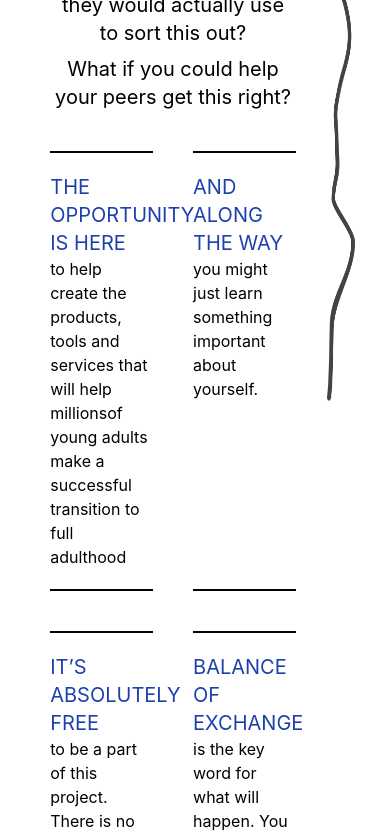
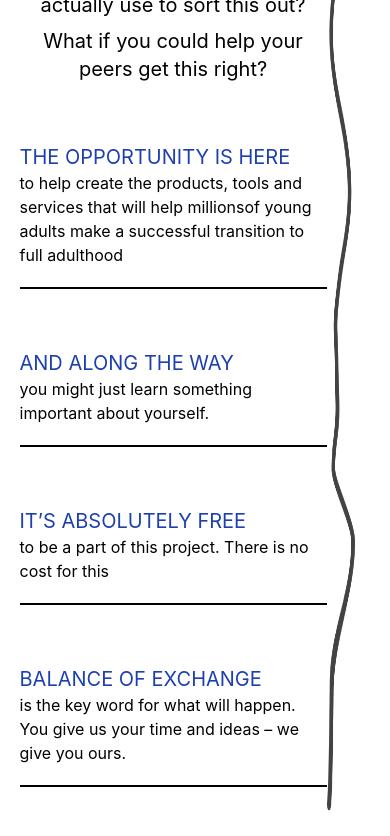
Before and after one commit to Lubwama-Emmanuel/untangled, a React (Create React App) app: page / in a window 390 px wide. Shown: the part 2020-2856 px from the top of the page. Built offline with nearby package versions, Linux system fonts and the light colour scheme.

Commit message:
feat:(mobile responsive)

```diff
--- a/src/components/Offer.jsx
+++ b/src/components/Offer.jsx
@@ -6,7 +6,7 @@ export default function Offer() {
   return (
     <AppSection>
       <div className="grid grid-cols-[7fr_1fr]" id="#what_we_offer">
-        <div className="mx-auto max-w-[80%] ">
+        <div className="mx-auto max-w-[100%] sm:max-w-[80%]">
           <Heading number={2} title={"What we offer?"} />
           <div className="space-y-2 text-center text-xl">
             <p>
@@ -15,7 +15,7 @@ export default function Offer() {
             </p>
             <p>What if you could help your peers get this right?</p>
           </div>
-          <div className="my-10 grid grid-cols-2 gap-10 ">
+          <div className="my-10 grid gap-10 sm:grid-cols-2 ">
             <Offers
               title={"The opportunity is here"}
               desc={
@@ -39,7 +39,11 @@ export default function Offer() {
           </div>
         </div>
         <div>
-          <img src="images/offer.png" alt="offer" className="h-[590px]" />
+          <img
+            src="images/offer.png"
+            alt="offer"
+            className="h-[1000px] sm:h-[590px]"
+          />
         </div>
       </div>
 
@@ -50,7 +54,7 @@ export default function Offer() {
 
 function Offers({ title, desc }) {
   return (
-    <div className="border-b-2 border-t-2 border-[#000] py-5">
+    <div className="border-b-2 border-[#000] py-5 sm:border-t-2">
       <h2 className="text-xl uppercase text-blue-800">{title}</h2>
       <p>{desc}</p>
     </div>
```
